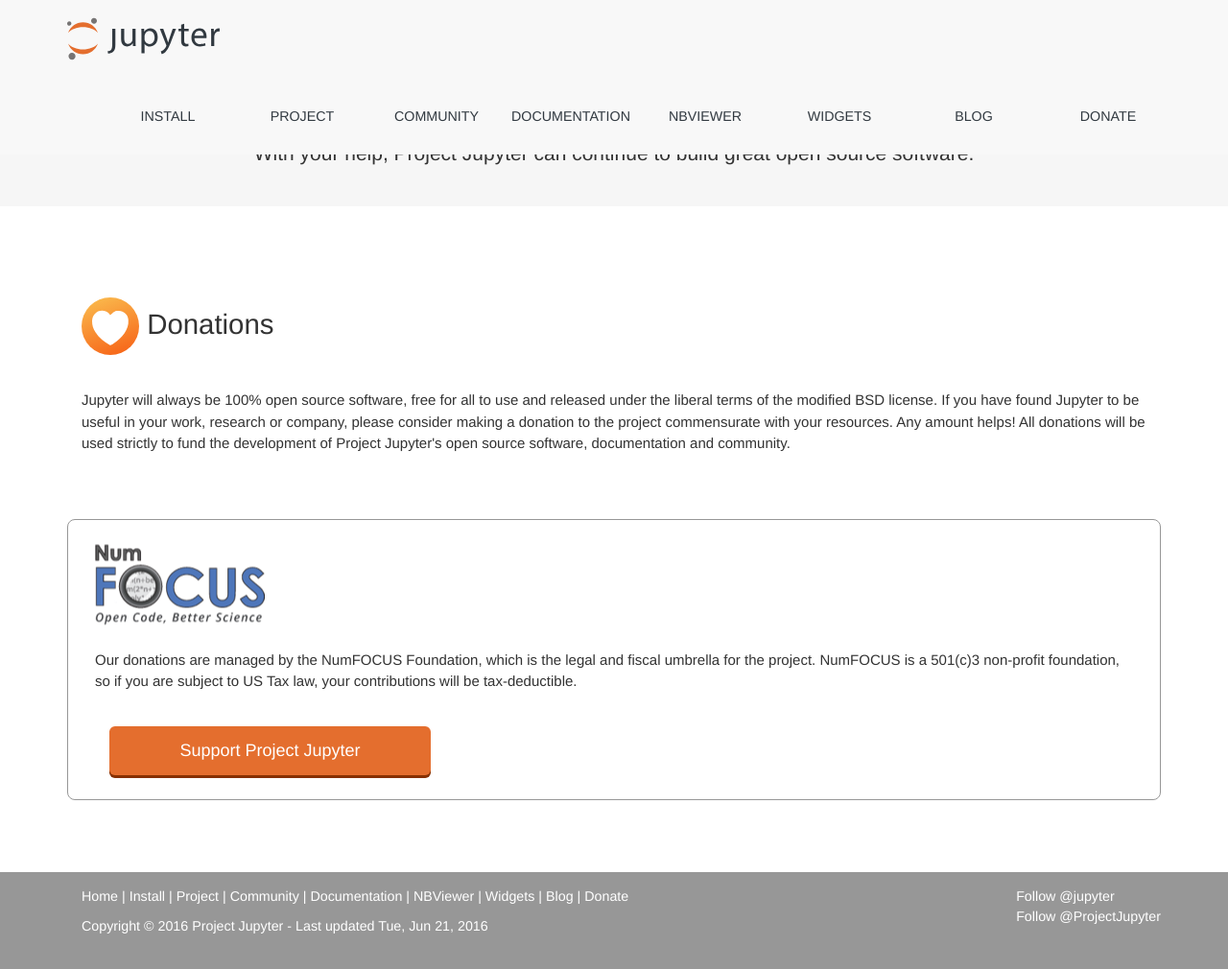
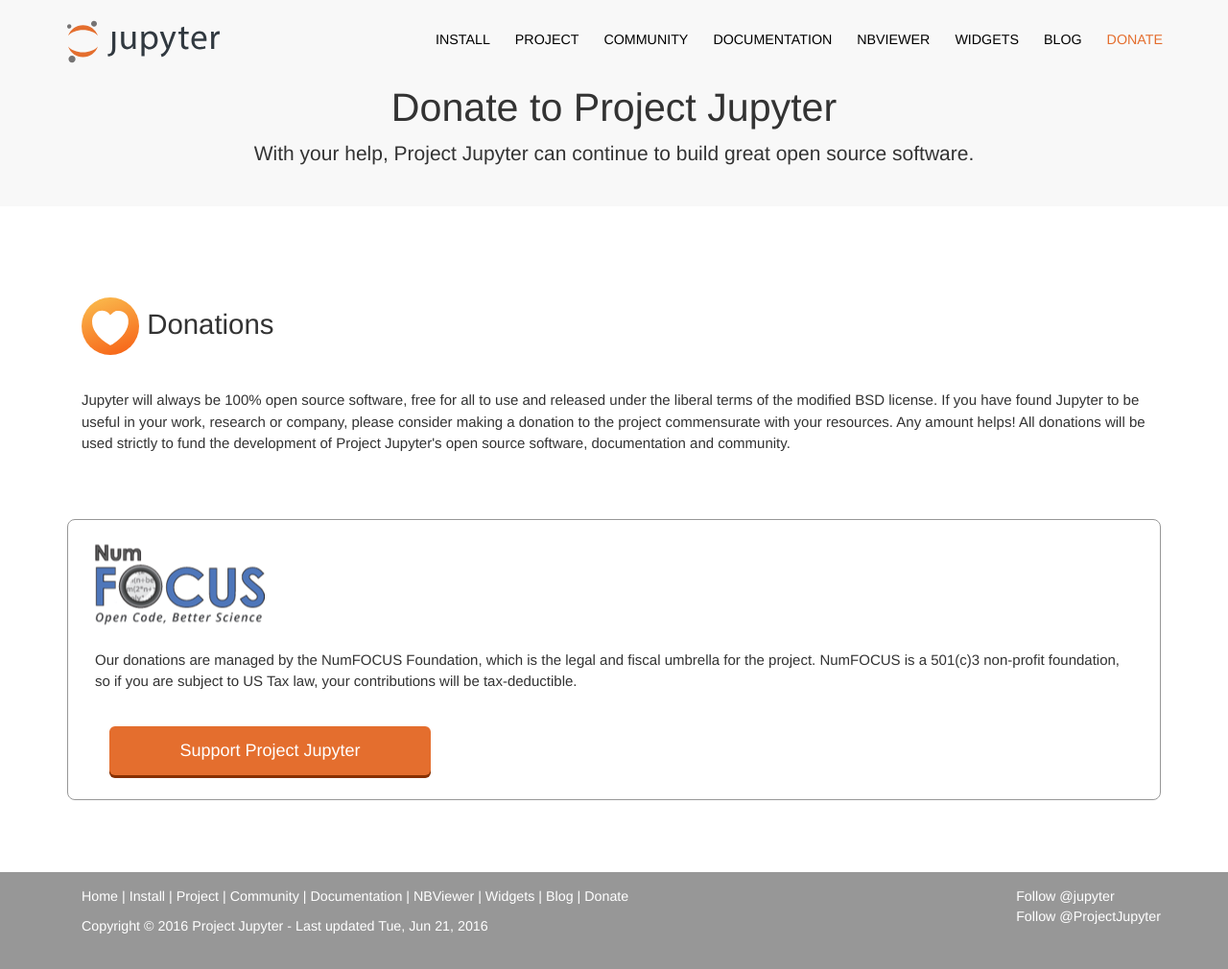
Before and after one commit to jupyter/jupyter.github.io, a Jekyll site: the page built from donate.html, in a window 1280 px wide and 1010 px high. Shown: the whole window at 96% size. Built offline with Jekyll 4.4.1, drawn with Linux system fonts in a browser that asks for light colours; comment, search, counter and statistics services are not loaded.

Commit message:
Revert "Replaced navbar scroll shadow with line and added line to dropdown" REvert commit for later merging with navbar branch This reverts commit 2d7df8333888665083b6143427840e484ef9a437.

```diff
--- a/css/logo-nav.css
+++ b/css/logo-nav.css
@@ -55,9 +55,7 @@
 -moz-animation-delay: 1.1s;
 animation-delay: 1.1s;
 }
-.navbar-brand {
-    height: auto;
-}
+
 .navbar-fixed-top .nav {
     padding: 15px 0;
 }
@@ -72,34 +70,40 @@
 a {
     color: black;
 }
-
+.navbar-fixed-top .navbar-brand {
+    margin-top: 5px;
+    padding: 0 15px;
+}
 .navbar-header .icon-bar {
     background-color: black;
 }
 .navbar-active {
     color: #E46E2E;
 }
-.navbar-scroll .navbar-inner{
-    border-bottom: 1px solid #979797;
-}
-.navbar-scroll .navbar-inner .dropdown-menu > :first-child {
-    border-top: 1px solid #979797;
-}
-.nav > li:hover {
-    background-color: #f6f6f6
+.navbar-scroll {
+    box-shadow: 1px 1px 1px #999;
+    -moz-box-shadow: 1px 1px 1px #999;
+    -webkit-box-shadow: 1px 1px 1px #999;
+    animation-name: smooth;
+    animation-duration: 2s;
 }
 .nav > li > a {
-    padding: 30px 0px 30px 0px;
+    padding: 10px 13px;
+    padding-top: 15px;
 }
 .nav > li > a:hover {
-    background-color: #f6f6f6;
-    color: black;
+    color: #E46E2E;
+    background-color: transparent;
+    -webkit-transition: .2s;
 }
 .nav > li > a:focus {
-    background-color: #f6f6f6;
+    background-color: white;
 }
-.nav .open>a, .nav .open>a:focus, .nav .open>a:hover {
-    background-color: #f6f6f6;
+.nav > li > a:active {
+    background-color: #F8F8F8;
+}
+.nav > li > a:visited {
+    background-color: #F8F8F8;
 }
 .img-container {
     position: absolute;
@@ -117,10 +121,14 @@
     display: block;
 }
 
+#tab:hover {
+    color: #E46E2E;
+    background-color: transparent;
+}
 @media(min-width:768px) {
 
     .navbar-fixed-top .navbar-brand {
-        padding: 18px 0;
+        padding: 15px 0;
     }
     .tab {
         text-align: center;
@@ -158,7 +166,7 @@
 }
 @media (max-width: 767px){
     .jumbotron {
-        margin-right: 5%;
+        margin-right: 5px;
     }
 }
 
@@ -540,7 +548,7 @@
 .header{
     padding-bottom: 30px;
     text-align: center;
-    background-color: #F6F6F6;
+    background-color: #F8F8F8;
 }
 .header h1 {
     font-size: 41.16px;
@@ -900,81 +908,3 @@
         padding-top: 10px;
     }
 }
-
-/*------------------------------------------------*/
-/*------------------------------------------------*/
-.nav li:hover {
-    background-color: #f6f6f6;
-}
-.nav a {
-    width: 140px;
-    color: #313940;
-}
-.nav li{
-    padding: 0 0 0 0;
-}
-#carrot {
-    margin-left: 1px;
-}
-#maintabs:hover a {
-    color:black;
-}
-#maintabs {
-    font-weight: 500;
-    font-size: 16px;
-    color: #767474;
-}
-.dropdown:hover .dropdown-menu {
-    color: white;
-    display: block;
-}
-.dropdown-menu {
-    min-width: 0px;
-    box-shadow: none;
-    border: none;
-    background-color: #f6f6f6;
-    color: white;
-    padding: 0 0 0 0;
-}
-.dropdown{
-    text-align: center;
-    font-weight: 500;
-    font-size: 16px;
-}
-.dropdown-menu > li > a {
-    padding: 10px 18px 10px 18px;
-    font-size: 16px;
-    font-weight: 400;
-    color: #313940;
-}
-.dropdown-menu > li > a:hover {
-    color: white;
-    background-color: #FF944D;
-}
-.navbar-right {
-  padding-top: 0px;
-}
-@media (max-width: 768px) {
-    .dropdown-menu {
-        display: none !important;
-    }
-
-    .open .dropdown-menu {
-        display: block !important;
-    }
-    .dropdown, #maintabs {
-        padding: 0 20px 0 20px;
-    }
-    .nav a {
-        width: auto;
-    }
-    .dropdown {
-        padding-left: 25px;
-    }
-}
-ul.nav.navbar-nav.navbar-right {
-    padding: 0 0 0 0;
-}
-.navbar-fixed-top {
-  border-style: none;
-}
```
